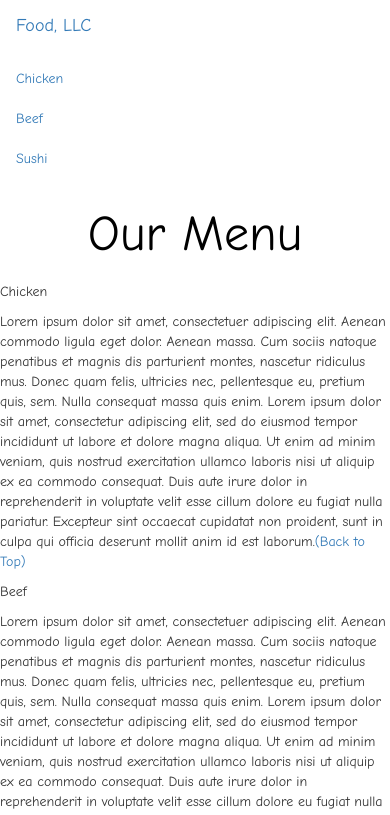
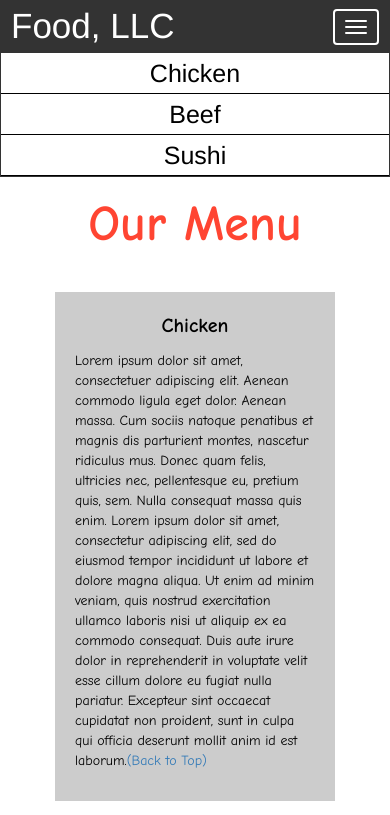
Before and after one commit to azizamari/Coursera-HTML-CSS-and-JavaScript-for-Web-Developers, a plain HTML site: page index.html in a window 390 px wide. Both pictures are taken after a click on the button 352 px from the left and 26 px from the top of the page. Shown: the top 815 px of the page. Drawn offline with nearby package versions, Linux system fonts and the light colour scheme.

Commit message:
Update style.css

```diff
--- a/style.css
+++ b/style.css
@@ -1,103 +1,96 @@
-
-* {
-    box-sizing: border-box;
+.container-fluid{
+	margin: 0;
+	padding: 0;
 }
 
-  body{
+.navbar{
+	border-radius: 0px;
+	background-color: rgba(0,0,0,0.8);
+}
+
+.navbar-brand{
+  font-size: 35px;
+  color: white;
+  padding-left: 25px;
+}
+
+.navbar-brand:hover{
+	color: white;
+}
+
+.nav{
 	margin: 0;
 	padding: 0;
-    font-family: "Comic Sans MS", cursive, sans-serif;
 }
 
-  .row{
-    margin-top: 5%;
-    margin-bottom: 5%;
+.navbar-nav{
+  font-size: 25px;
+  text-align: center;
+  margin: 0;
+  padding: 0;
 }
 
-  h1 {
-    margin-bottom: 15px;
-    text-align: center;
-    color: black;
-    font-size: 50px;
+.navbar-toggle{
+	border: 2px solid white;
+	margin-right: 25px;
+}
+
+.icon-bar{
+	background-color: white;
 }
 
 
-  .box{
+.main-title{
+  margin-bottom: 15px;
+  text-align: center;
+  color: #ff4532;
+  font-size: 50px;
+  font-family: "Comic Sans MS", cursive, sans-serif;
+  font-weight: bold;
+}
+
+li{
+	box-sizing: border-box;
 	width: 100%;
-    overflow: none;
+}
+
+.menu-item{
+	padding: 0;
+	margin: 0;
+	width: 100%;
+	background-color: white;
+	border-bottom: 1px solid black;
+	color: black;
+	display: block;
+}
+
+.menu-item:hover{
+	background-color: rgba(0,0,0,0.9);
+	color: rgba(0,0,0,0.4);
 }
 
 
-  .content-name{
-    overflow: none;
-    text-align: center;
-    border: 4px solid black;
-    width: 100px;
-    height: 40px;
-    padding: 5px;
-    float: right;
-    margin-right: 36px;
-    margin-top: 0px;
-    font-weight: bold;
-    position: relative;
+
+.row{
+	margin: 20px;
 }
 
-  .content{
-    border: 5px solid black;
-    width: 90%;
+.content-box{
+	margin: 20px;
+	width: auto;
 	height: auto;
-    margin: 2.5%;
-    color: black
-    font-size: 25px;
-    padding: 2%;
-    padding-top: 55px;
-    background-color: rgba(0,0,0,0.3);
+	color: black;
+	background-color: rgba(0,0,0,0.2);
+	font-family: "Comic Sans MS", cursive, sans-serif;
+	padding: 20px;
 }
 
-  .name1{
-    background-color: #FFB6C1;
+.item-name{
+	text-align: center;
+	font-size: 20px;
+	font-weight: bold;
 }
 
-  .name2{
-    color: white;
-    background-color: #FF0000;
+#top{
+
 }
-  .name3{
-    background-color: #FFFF00;
-  }
-
-
-  /********** Large devices only **********/
-  @media (min-width: 992px) {
-    .col-lg-4 {
-        float: left;
-      width: 33.33%;
-    }
-  }
-  /********** Medium devices only **********/
-  @media (min-width: 768px) and (max-width: 991px) {
-    .col-md-6,.col-md-12 {
-      float: left;
-    }
-    .col-md-6 {
-      width: 50%;
-    }
-    .col-md-12 {
-      margin-left: -10px;
-      width: 100%;
-    }
-    .name3{
-      margin-right: 65px;
-      width: 100px;
-    }
-  }
-
-  @media (min-width: 0px) and (max-width: 767px) {
-    .col-sm-12 {
-        float: left;
-      width: 100%;
-    }
-    .content-name{
-      margin-right: 30px;
-    }
-  }
```
Lines whose indentation alone changed are shown as unchanged.
